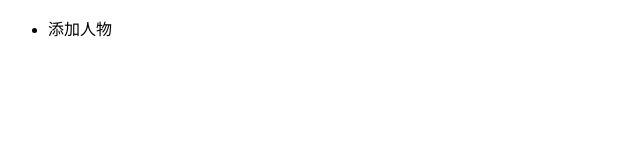
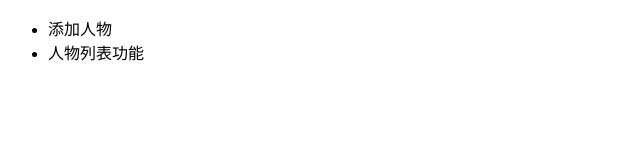
Before and after one commit to jingjingAAA/person, a plain HTML site: page index.html in a window 1280 px wide. Shown: the whole page, without its empty margins (0-640 px from the left). Drawn offline with Linux system fonts and the light colour scheme.

Commit message:
人物列表功能开发完毕

```diff
--- a/index.html
+++ b/index.html
@@ -7,7 +7,7 @@
 <body>
 	<ul>
 		<li>添加人物</li>
-
+		<li>人物列表功能</li>
 	</ul>
 </body>
 </html>
```
